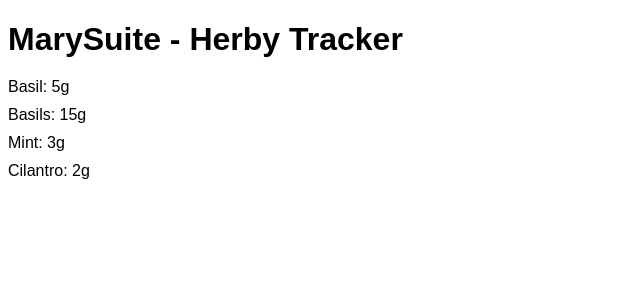
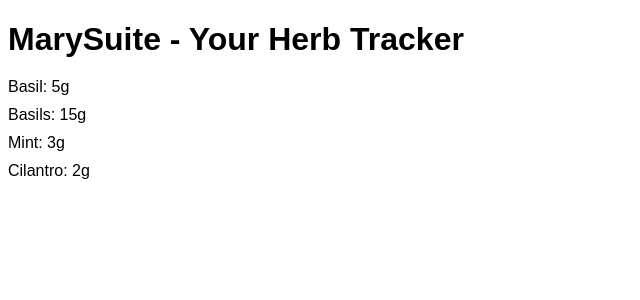
Before and after one commit to ddb0000/marysuite, a Flask app: page / in a window 1280 px wide. Shown: the top 300 px of the page, without its empty margins (0-640 px from the left). Run offline with Flask 3, Linux system fonts and the light colour scheme.

Commit message:
2802240936

```diff
--- a/api/templates/index.html
+++ b/api/templates/index.html
@@ -3,7 +3,7 @@
 <head>
     <meta charset="UTF-8">
     <meta name="viewport" content="width=device-width, initial-scale=1.0">
-    <title>MarySuite - Your Herb Tracker</title>
+    <title>MarySuite - Herb Tracker</title>
     <style>
         body {
             font-family: Arial, sans-serif;
@@ -22,7 +22,7 @@
     </style>
 </head>
 <body>
-    <h1>MarySuite - Herby Tracker</h1>
+    <h1>MarySuite - Your Herb Tracker</h1>
     <ul>
         {% for herb in herb_entries %}
             <li>{{ herb.name }}: {{ herb.quantity }}</li>
```
